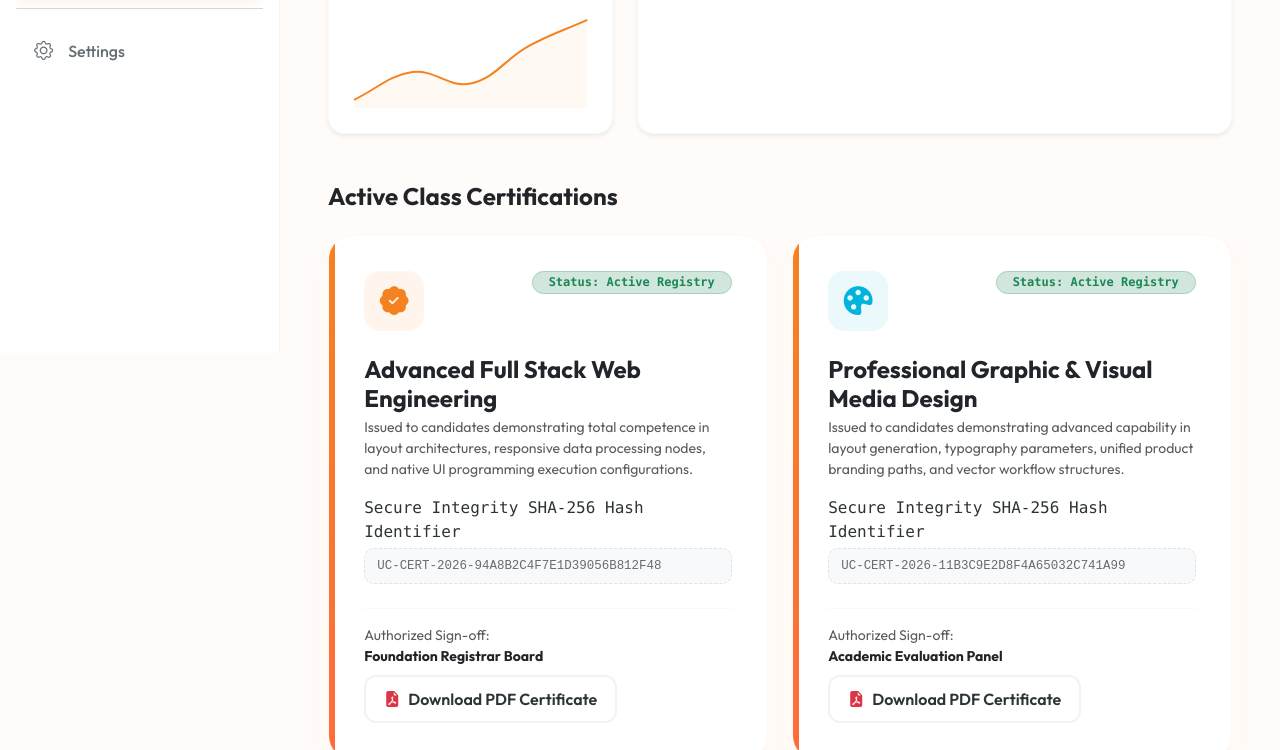
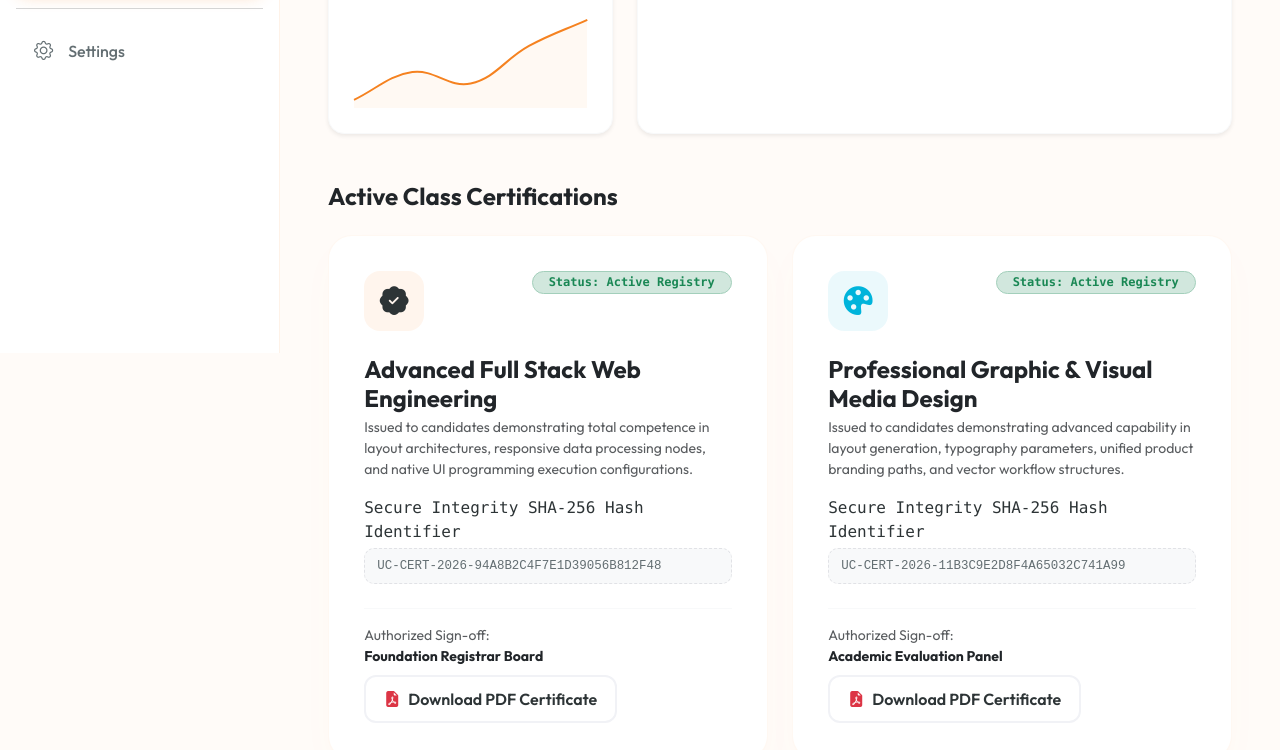
Before and after one commit to sudilmahamadachchi-dotcom/LMS_FOG, a plain HTML site: page certi2.html in a window 1280 px wide. Shown: the part 447-1197 px from the top of the page. Drawn offline with nearby package versions, Linux system fonts and the light colour scheme.

Commit message:
Update certi2.html

```diff
--- a/certi2.html
+++ b/certi2.html
@@ -12,9 +12,9 @@
 
     <style>
         :root {
-            --uc-orange: #f58220;
+            --uc-orange: ##E65E23;
             --uc-orange-light: #ff9d4d;
-            --uc-gradient: linear-gradient(135deg, #f58220 0%, #ff6b3d 100%);
+            --uc-gradient: linear-gradient(135deg, ##E65E23 0%, #ff6b3d 100%);
             --uc-white: #ffffff;
             --uc-bg: #fffbf8;
             --uc-text: #2d3436;
```
